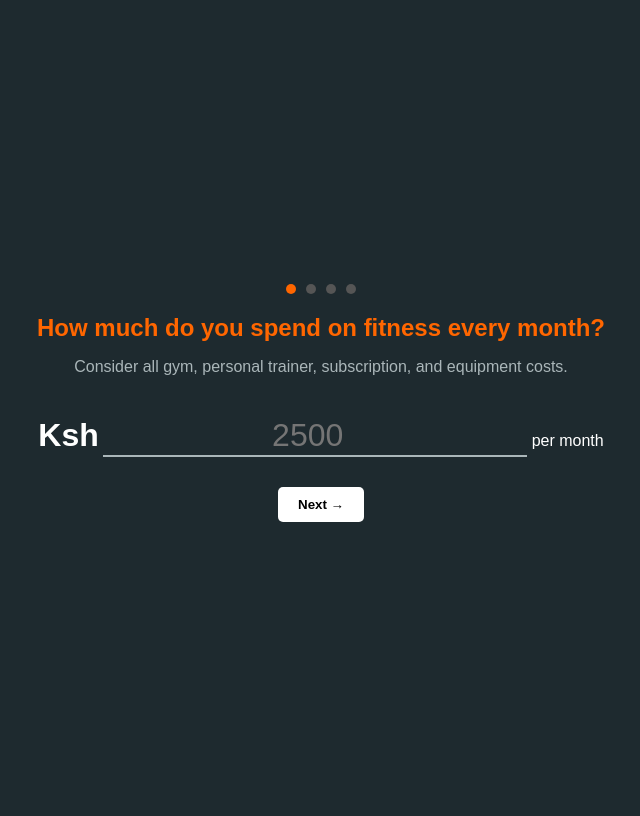
After one commit to Nelly-Makena/FitUs, a Django app: page /survey/ in a window 1280 px wide. The commit adds this page. Shown: the whole page, without its empty margins (319-959 px from the left). Run offline with Django 5.2, Linux system fonts and the light colour scheme.

Commit message:
cost-survey

```diff
--- a/UI/urls.py
+++ b/UI/urls.py
@@ -1,5 +1,5 @@
 from django.urls import path
-from .views import home_view,training_view,nutrition_view,help_view,shop_view,get_view,login_view,progress_view
+from .views import home_view,training_view,nutrition_view,help_view,shop_view,get_view,login_view,progress_view,survey_view
 
 app_name = 'UI'
 
@@ -11,5 +11,6 @@ urlpatterns = [
     path('shop/',shop_view,name='shop'),
     path('get/',get_view,name='get'),
     path('login/',login_view,name='login'),
-    path('progress/',progress_view,name='progress')
+    path('progress/',progress_view,name='progress'),
+    path('survey/',survey_view,name='survey')
 ]
--- a/UI/views.py
+++ b/UI/views.py
@@ -31,3 +31,7 @@ def get_view(request):
 def progress_view(request):
     context = {}
     return render(request, 'progress.html', context)
+
+def survey_view(request):
+    context = {}
+    return render(request, 'survey.html', context)
--- /dev/null
+++ b/static/css/survey.css
@@ -0,0 +1,82 @@
+body {
+  font-family: Arial, sans-serif;
+  background: #1e2a2f;
+  color: white;
+  display: flex;
+  justify-content: center;
+  align-items: center;
+  height: 100vh;
+}
+
+.container {
+  max-width: 600px;
+  text-align: center;
+}
+
+.step {
+  display: none;
+}
+.step.active {
+  display: block;
+}
+
+h2 {
+  color: #ff6600;
+  margin-bottom: 10px;
+}
+
+p {
+  color: #aab6b9;
+  margin-bottom: 20px;
+}
+
+input {
+  font-size: 2rem;
+  text-align: center;
+  border: none;
+  border-bottom: 2px solid #aab6b9;
+  background: transparent;
+  color: white;
+  outline: none;
+  margin: 20px 0;
+}
+
+.currency {
+  font-size: 2rem;
+  font-weight: bold;
+}
+
+.btn {
+  background: white;
+  color: black;
+  border: none;
+  padding: 10px 20px;
+  cursor: pointer;
+  border-radius: 5px;
+  font-weight: bold;
+  margin: 10px;
+}
+
+.btn:hover {
+  background: #ff6600;
+  color: white;
+}
+
+.dots {
+  display: flex;
+  justify-content: center;
+  margin-bottom: 20px;
+}
+
+.dot {
+  height: 10px;
+  width: 10px;
+  margin: 0 5px;
+  background-color: #555;
+  border-radius: 50%;
+  display: inline-block;
+}
+
+.dot.active {
+  background-color: #ff6600;
+}
--- /dev/null
+++ b/static/js/survey.js
@@ -0,0 +1,30 @@
+const steps = document.querySelectorAll('.step');
+const dots = document.querySelectorAll('.dot');
+const nextBtns = document.querySelectorAll('.next');
+const backBtns = document.querySelectorAll('.back');
+let currentStep = 0;
+
+function showStep(index) {
+  steps.forEach((step, i) => {
+    step.classList.toggle('active', i === index);
+    dots[i].classList.toggle('active', i === index);
+  });
+}
+
+nextBtns.forEach(btn => {
+  btn.addEventListener('click', () => {
+    if (currentStep < steps.length - 1) {
+      currentStep++;
+      showStep(currentStep);
+    }
+  });
+});
+
+backBtns.forEach(btn => {
+  btn.addEventListener('click', () => {
+    if (currentStep > 0) {
+      currentStep--;
+      showStep(currentStep);
+    }
+  });
+});
--- a/templates/progress.html
+++ b/templates/progress.html
@@ -35,7 +35,7 @@
     </div>
   </main>
 
-  <!-- Django URL before your external JS -->
+  <!-- Django URL before the external JS -->
   <script>
     const getUrl = "{% url 'UI:get' %}";
   </script>
--- /dev/null
+++ b/templates/survey.html
@@ -0,0 +1,81 @@
+{% load static %}
+
+<!DOCTYPE html>
+<html lang="en">
+<head>
+    <meta charset="UTF-8">
+    <meta name="viewport" content="width=device-width, initial-scale=1.0">
+    <title>Survey</title>
+    <link rel="stylesheet" type="text/css" href="{% static 'css/survey.css' %}">
+</head>
+<body>
+<div class="container">
+    <!-- Progress dots -->
+    <div class="dots">
+        <span class="dot active"></span>
+        <span class="dot"></span>
+        <span class="dot"></span>
+        <span class="dot"></span>
+    </div>
+
+    <!-- Step 1 -->
+    <div class="step active">
+        <h2>How much do you spend on fitness every month?</h2>
+        <p>Consider all gym, personal trainer, subscription, and equipment costs.</p>
+        <div class="input-wrapper">
+            <span class="currency">Ksh</span>
+            <input type="number" class="input-field" placeholder="2500">
+            <span>per month</span>
+        </div>
+        <div class="btn-group">
+            <button class="btn next">Next →</button>
+        </div>
+    </div>
+
+    <!-- Step 2 -->
+    <div class="step">
+        <h2>How much do you spend on nutrition every month?</h2>
+        <p>Include supplements, healthy meals, and related costs.</p>
+        <div class="input-wrapper">
+            <span class="currency">Ksh</span>
+            <input type="number" class="input-field" placeholder="5000">
+            <span>per month</span>
+        </div>
+        <div class="btn-group">
+            <button class="btn back">← Back</button>
+            <button class="btn next">Next →</button>
+        </div>
+    </div>
+
+    <!-- Step 3 -->
+    <div class="step">
+        <h2>How many days per week do you work out?</h2>
+        <p>Include gym, running, sports, and home workouts.</p>
+        <div class="input-wrapper">
+            <input type="number" class="input-field" placeholder="3" min="1" max="7">
+            <span>days</span>
+        </div>
+        <div class="btn-group">
+            <button class="btn back">← Back</button>
+            <button class="btn next">Next →</button>
+        </div>
+    </div>
+
+    <!-- Step 4 -->
+    <div class="step">
+        <h2>How long is your commute to the gym or park?</h2>
+        <p>Estimate in minutes (one way).</p>
+        <div class="input-wrapper">
+            <input type="number" class="input-field" placeholder="20">
+            <span>minutes</span>
+        </div>
+        <div class="btn-group">
+            <button class="btn back">← Back</button>
+            <button class="btn finish">Finish ✔</button>
+        </div>
+    </div>
+</div>
+
+<script src="{% static 'js/survey.js' %}"></script>
+</body>
+</html>
```
Also changed, not shown: static/js/progress.js (+5 -3 lines), templates/nutrition.html (+6 -4 lines), templates/training.html (+9 -4 lines), 2 other files.
